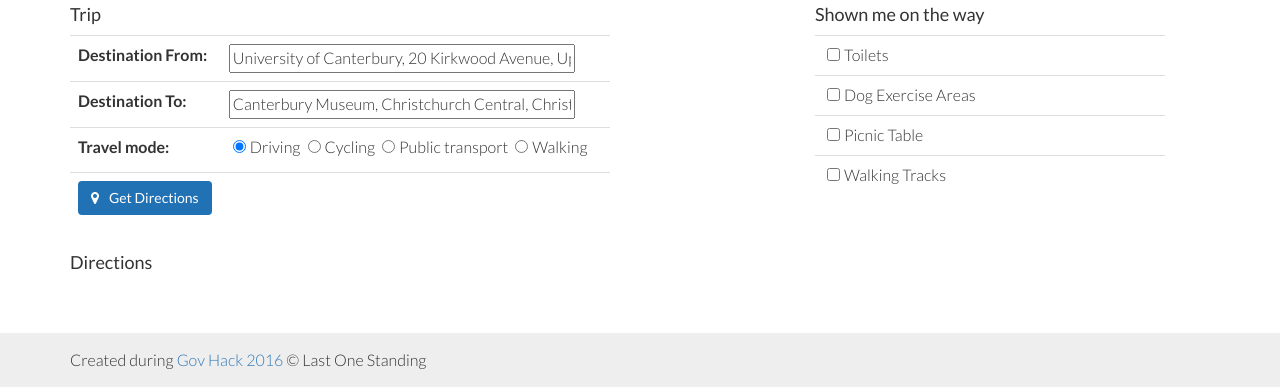
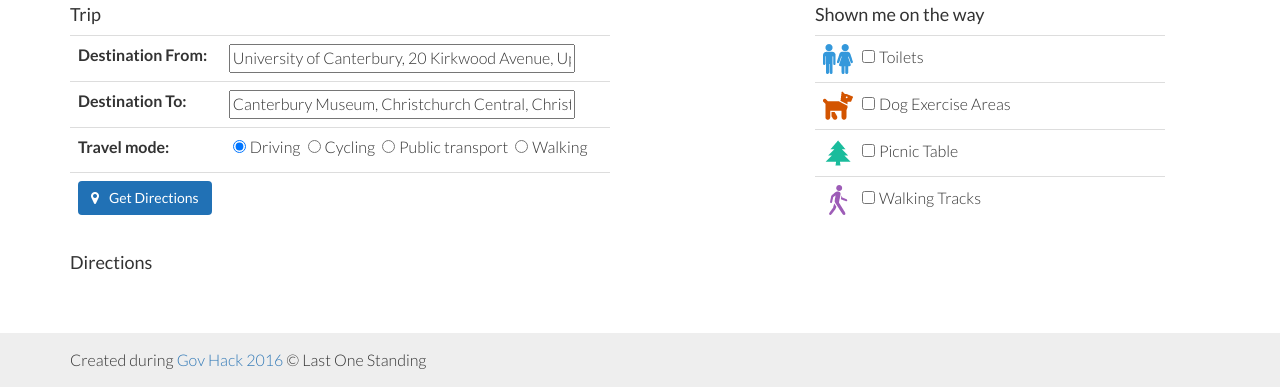
Before and after one commit to rssrn/ptp-govhack-nz, a PHP site: page / in a window 1280 px wide. Shown: the part 858-1245 px from the top of the page. Run offline with PHP 8.4, Linux system fonts and the light colour scheme; some libraries are stand-ins or nearby versions.

Commit message:
key icons

```diff
--- a/public/css/ptp.css
+++ b/public/css/ptp.css
@@ -95,3 +95,6 @@ input[type="radio"],input[type="checkbox"]{
 	background: #4292C6;
 	color:#fff;
 }
+.keyicon{
+	padding-right: 5px
+}
--- a/public/home.html
+++ b/public/home.html
@@ -47,22 +47,22 @@
             <table class="table ontheway">
               <tr>
                 <td>
-                  <input type="checkbox" class="ontheway" name="toilets" id="toilets" value="toilets">Toilets
+                  <img class="keyicon" src="./images/toilet.png"><input type="checkbox" class="ontheway" name="toilets" id="toilets" value="toilets">Toilets
                 </td>
               </tr>
               <tr>
                 <td>
-                  <input type="checkbox" class="ontheway" name="dogEx" id="dogEx" value="dogEx">Dog Exercise Areas
+                  <img class="keyicon" src="./images/dog.png"><input type="checkbox" class="ontheway" name="dogEx" id="dogEx" value="dogEx">Dog Exercise Areas
                 </td>
               </tr>
               <tr>
                 <td>
-                  <input type="checkbox" class="ontheway" name="picTable" id="picTable" value="picTable">Picnic Table
+                  <img class="keyicon" src="./images/picnic.png"><input type="checkbox" class="ontheway" name="picTable" id="picTable" value="picTable">Picnic Table
                 </td>
               </tr>
               <tr>
                 <td>
-                  <input type="checkbox" class="ontheway" name="walkTrack" id="walkTrack" value="walkTrack">Walking Tracks
+                  <img class="keyicon" src="./images/walking.png"><input type="checkbox" class="ontheway" name="walkTrack" id="walkTrack" value="walkTrack">Walking Tracks
                 </td>
               </tr>
             </table>
```
Also changed, not shown: public/images/dog.png (added), public/images/walking.png (added).
